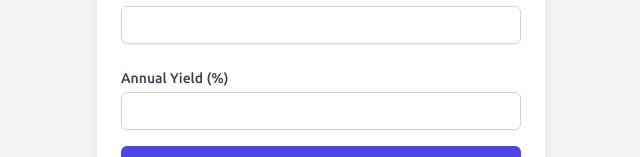
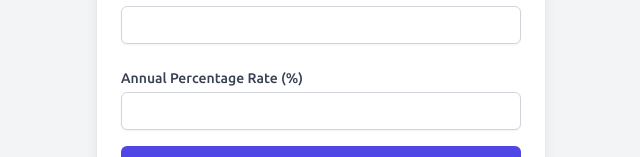
Before and after one commit to everettbu/savings-calc, a React (Vite) app in the folder savings-calculator/: page /add-deposit in a window 1280 px wide. Shown: the part 220-377 px from the top of the page, without its empty margins (319-959 px from the left). Built offline with nearby package versions, Linux system fonts and the light colour scheme.

Commit message:
Small changes in wording

```diff
--- a/savings-calculator/index.html
+++ b/savings-calculator/index.html
@@ -3,7 +3,7 @@
   <head>
     <meta charset="UTF-8" />
     <meta name="viewport" content="width=device-width, initial-scale=1.0" />
-    <title>My Vite App</title>
+    <title>Derisq Calculator</title>
     <link rel="stylesheet" href="https://fonts.googleapis.com/css2?family=Ubuntu:wght@400;500;700&display=swap">
   </head>
   <body>
--- a/savings-calculator/src/components/DepositCard.jsx
+++ b/savings-calculator/src/components/DepositCard.jsx
@@ -5,7 +5,7 @@ const DepositCard = ({ deposit, index, onEdit }) => {
     <div key={index} className="bg-white p-4 rounded-lg shadow-md mb-4 cursor-pointer" onClick={() => onEdit(index)}>
       <h3 className="text-xl font-semibold">{deposit.bank} Deposit Account</h3>
       <p>Balance: ${deposit.balance}</p>
-      <p>Annual Yield: {deposit.annualYield}%</p>
+      <p>Annual Percentage Rate: {deposit.annualYield}%</p>
       <p>Savings: ${typeof deposit.savings === 'number' ? deposit.savings.toFixed(2) : 'N/A'}</p>
     </div>
   );
--- a/savings-calculator/src/components/DepositForm.jsx
+++ b/savings-calculator/src/components/DepositForm.jsx
@@ -31,7 +31,7 @@ const DepositForm = ({ initialValues, onSubmit, inputClass, labelClass, errorCla
             <ErrorMessage name="balance" component="div" className={errorClass} />
           </div>
           <div className="mb-4">
-            <label htmlFor="annualYield" className={labelClass}>Annual Yield (%)</label>
+            <label htmlFor="annualYield" className={labelClass}>Annual Percentage Rate (%)</label>
             <Field type="number" name="annualYield" id="annualYield" className={inputClass} />
             <ErrorMessage name="annualYield" component="div" className={errorClass} />
           </div>
```
